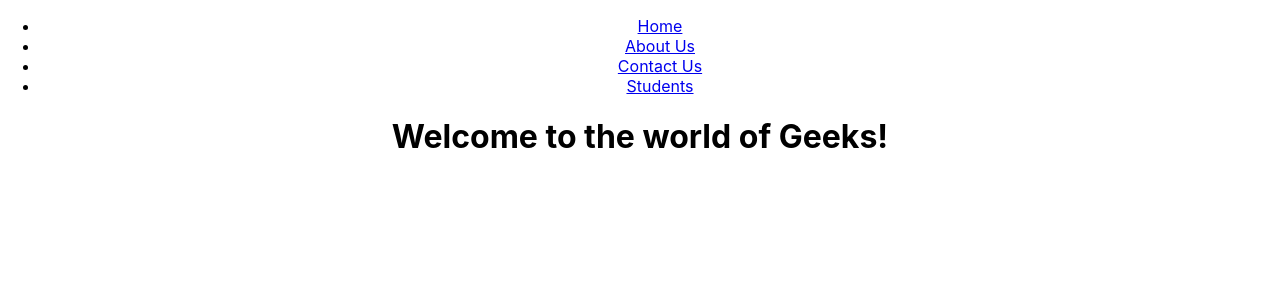
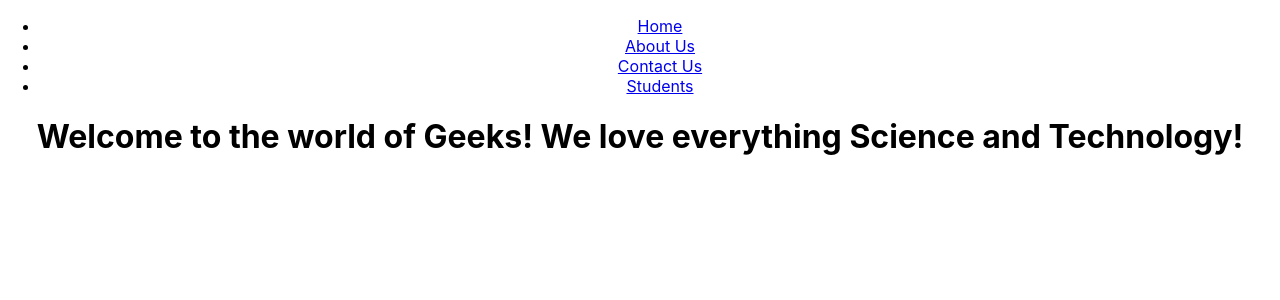
Before and after one commit to Paignton/geeks, a React (Create React App) app: page / in a window 1280 px wide. Shown: the top 300 px of the page. Built offline with nearby package versions, Linux system fonts and the light colour scheme.

Commit message:
Updates home to add more information on what Geeks like

```diff
--- a/src/component/home.js
+++ b/src/component/home.js
@@ -1,7 +1,11 @@
 import React from "react";
 
 function Home() {
-  return <h1>Welcome to the world of Geeks!</h1>;
+  return (
+    <h1>
+      Welcome to the world of Geeks! We love everything Science and Technology!
+    </h1>
+  );
 }
 
 export default Home;
```
